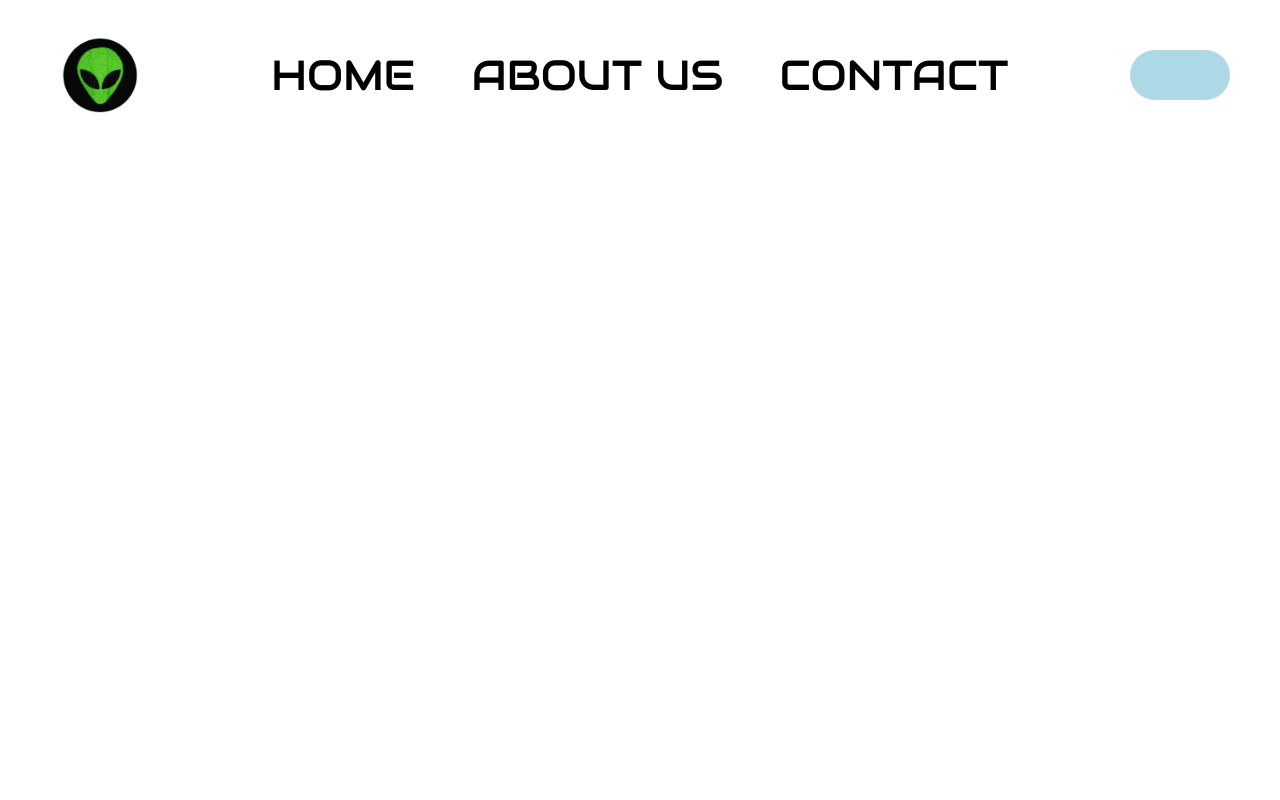
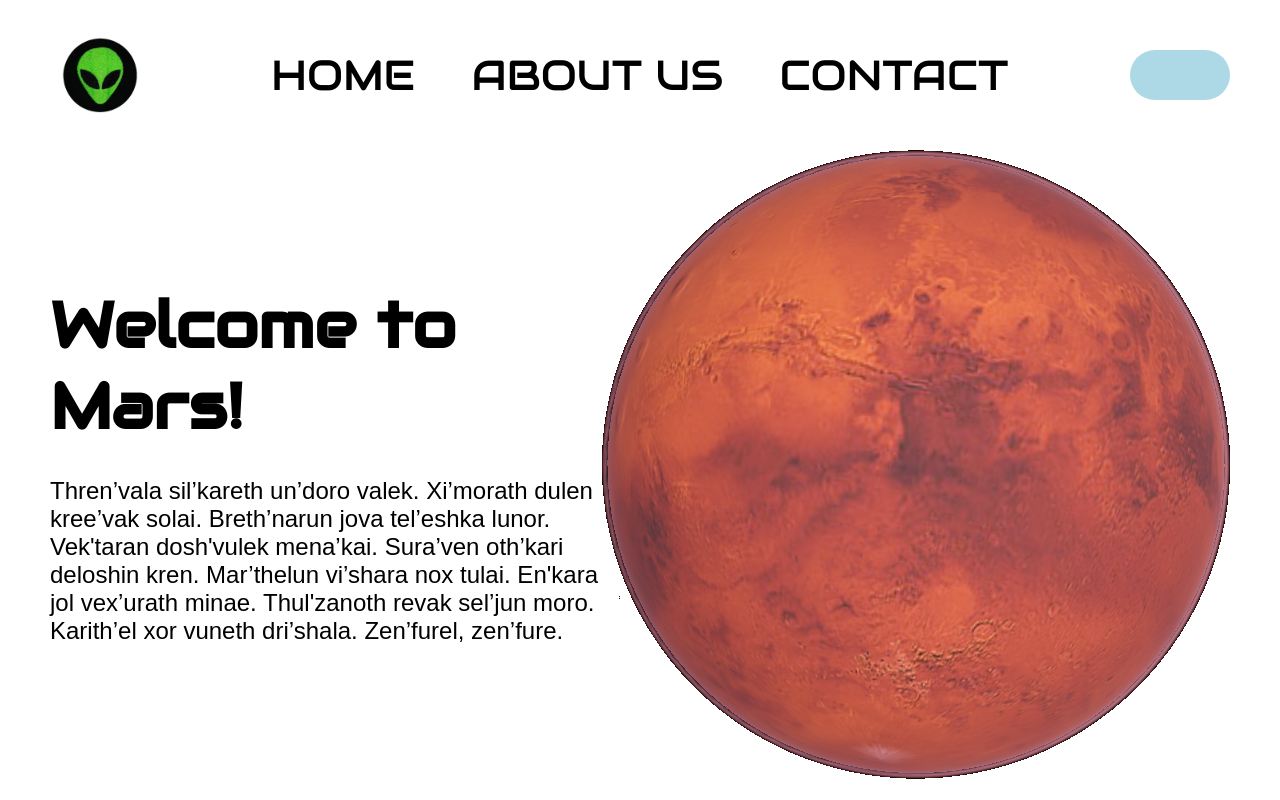
Before and after one commit to spartak092225/Mars-Project, a plain HTML site: page index.html in a window 1280 px wide. Drawn offline with Linux system fonts and the light colour scheme; a web font is replaced by a local one.

Commit message:
Switch the mars image with an png image and add basic styling to the text in the home section.

```diff
--- a/index.html
+++ b/index.html
@@ -10,12 +10,19 @@
     <header>
         <img src="images/transparent some logo.jpg" alt="Alien logo" class="logo">
         <div class="nav-bar">
-            <a href="">HOME</a>
+            <a href="#home">HOME</a>
             <a href="">ABOUT US</a>
             <a href="">CONTACT</a>
         </div>
         <label for="toggle"></label>
         <input type="checkbox" id="toggle" style="display: none;">
     </header>
+    <section id="home">
+        <div class="home-text-container">
+            <h1>Welcome to Mars!</h1>
+            <p>Thren’vala sil’kareth un’doro valek. Xi’morath dulen kree’vak solai. Breth’narun jova tel’eshka lunor. Vek'taran dosh'vulek mena’kai. Sura’ven oth’kari deloshin kren. Mar’thelun vi’shara nox tulai. En'kara jol vex’urath minae. Thul'zanoth revak sel’jun moro. Karith’el xor vuneth dri’shala. Zen’furel, zen’fure.</p>
+        </div>
+        <img src="images/3D_Mars.png" alt="Image of Mars" class="mars-image">
+    </section>
 </body>
 </html>
--- a/style.css
+++ b/style.css
@@ -49,3 +49,23 @@ header label{
     background: lightblue;
     border-radius: 30px;
 }
+
+#home {
+    display: flex;
+}
+
+.home-text-container {
+    width: 800px;
+    align-self: center;
+}
+
+.home-text-container h1{
+    font-family: "Audiowide", sans-serif;
+    font-size: 64px;
+}
+
+.home-text-container p{
+    font-family: "Electrolize", sans-serif;
+    font-size: 24px;
+    margin-top: 30px;
+}
```
Also changed, not shown: images/3D_Mars.png (added).
